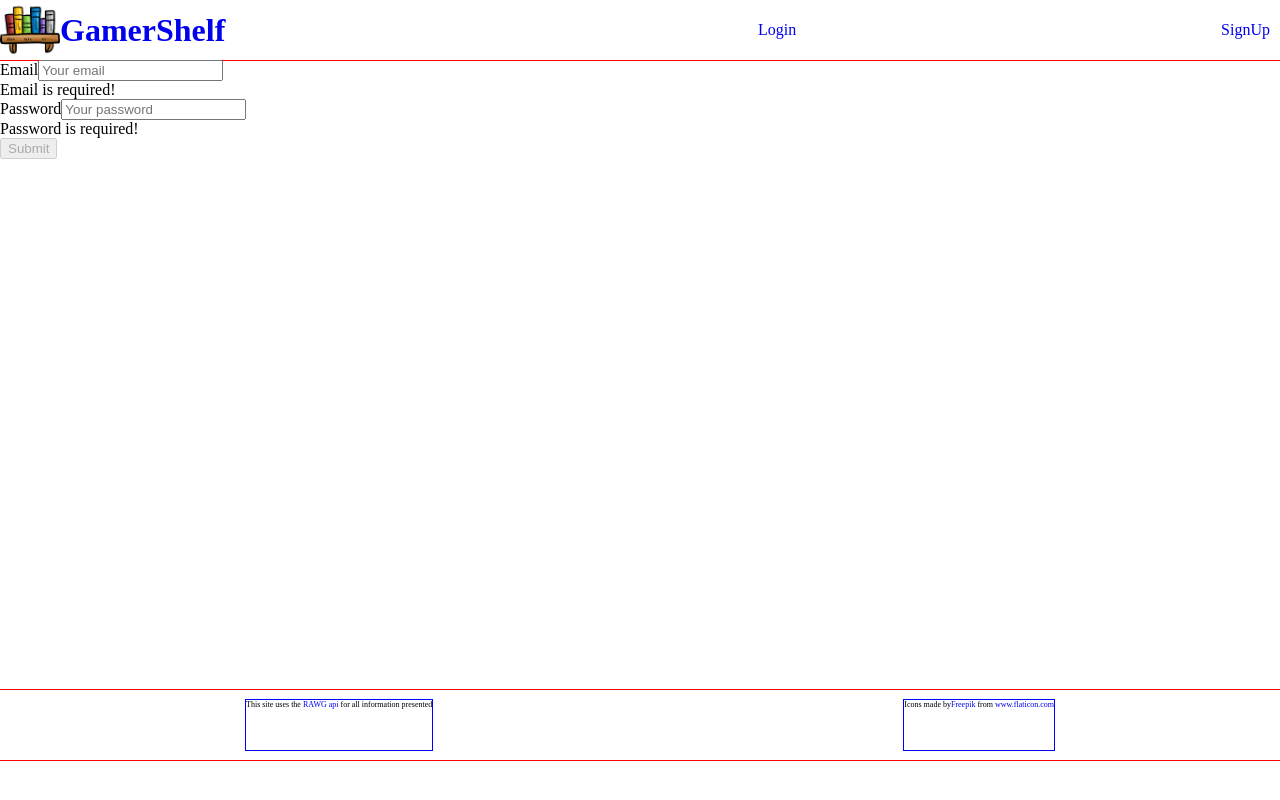
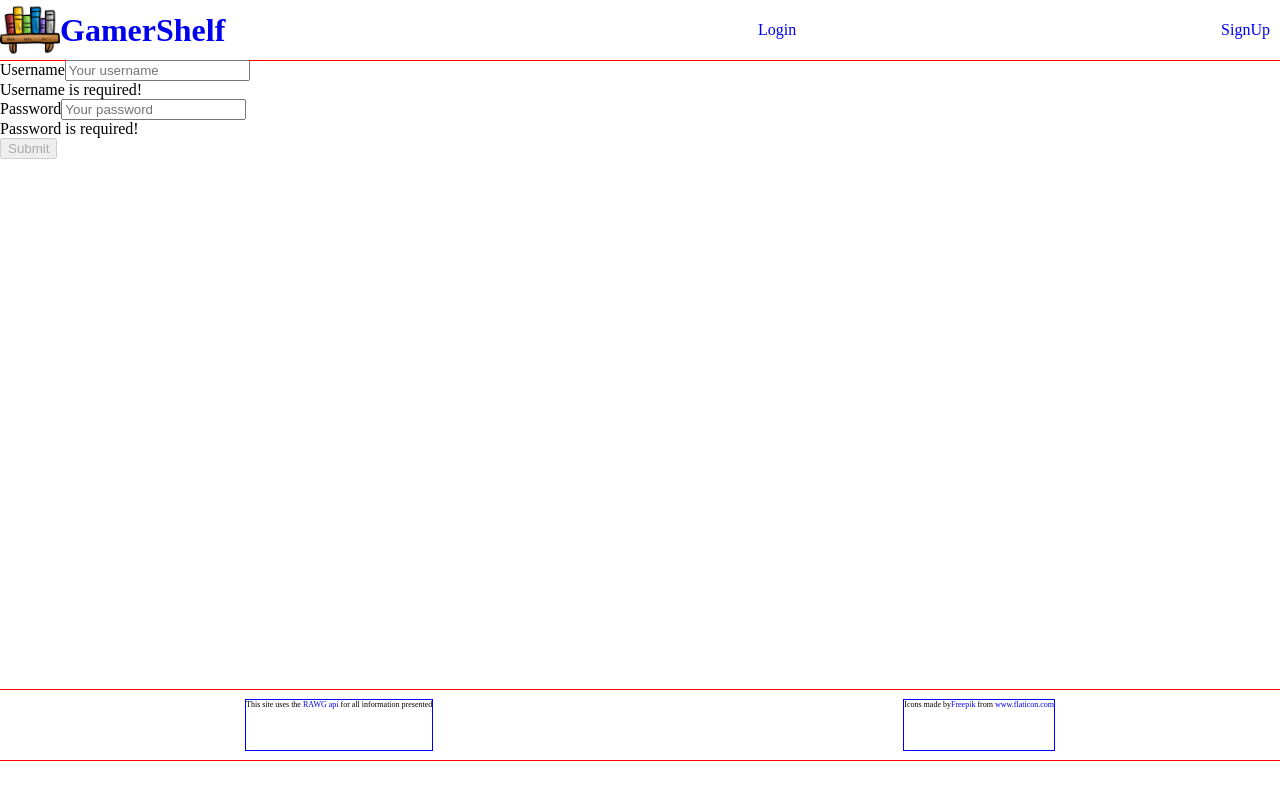
Before and after one commit to tcrear/group-project-3, a React (Create React App) app in the folder client/: page /Login in a window 1280 px wide. Built offline with nearby package versions, Linux system fonts and the light colour scheme; no server answers.

Commit message:
login issues

```diff
--- a/client/src/pages/Login.js
+++ b/client/src/pages/Login.js
@@ -6,7 +6,7 @@ import { loginUser } from '../utils/api';
 import Auth from '../utils/auth';
 
 const LoginForm = () => {
-  const [ userFormData, setUserFormData ] = useState({ email: '', password: '' });
+  const [ userFormData, setUserFormData ] = useState({ username: '', password: '' });
   const [ validated, setValidated ] = useState(false);
   const [ showAlert, setShowAlert ] = useState(false);
 
@@ -39,7 +39,6 @@ const LoginForm = () => {
 
     setUserFormData({
       username: '',
-      email: '',
       password: '',
     });
   };
@@ -51,16 +50,16 @@ const LoginForm = () => {
           Something went wrong with your login credentials!
         </Alert>
         <Form.Group>
-          <Form.Label htmlFor='email'>Email</Form.Label>
+          <Form.Label htmlFor='username'>Username</Form.Label>
           <Form.Control
             type='text'
-            placeholder='Your email'
-            name='email'
+            placeholder='Your username'
+            name='username'
             onChange={handleInputChange}
-            value={userFormData.email}
+            value={userFormData.username}
             required
           />
-          <Form.Control.Feedback type='invalid'>Email is required!</Form.Control.Feedback>
+          <Form.Control.Feedback type='invalid'>Username is required!</Form.Control.Feedback>
         </Form.Group>
 
         <Form.Group>
@@ -76,7 +75,7 @@ const LoginForm = () => {
           <Form.Control.Feedback type='invalid'>Password is required!</Form.Control.Feedback>
         </Form.Group>
         <Button
-          disabled={!(userFormData.email && userFormData.password)}
+          disabled={!(userFormData.username && userFormData.password)}
           type='submit'
           variant='success'>
           Submit
--- a/client/src/utils/api.js
+++ b/client/src/utils/api.js
@@ -1,6 +1,6 @@
 export const loginUser = (userData) => { //userData -> email, password
   return fetch('/api/user/login', {
-    method: 'GET',
+    method: 'POST',
     body: JSON.stringify(userData),
     headers: {
       'Content-Type': 'application/json',
```
Also changed, not shown: 1 other file (tests, documents, lock files or other folders).
